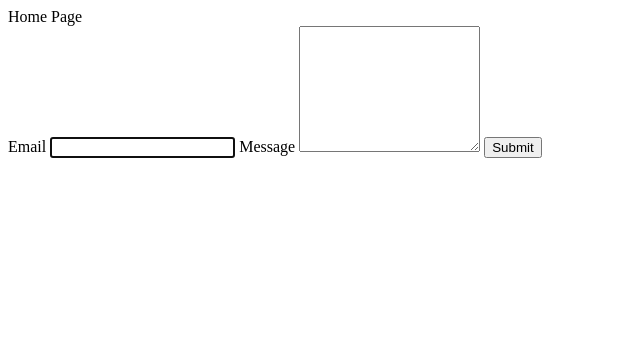
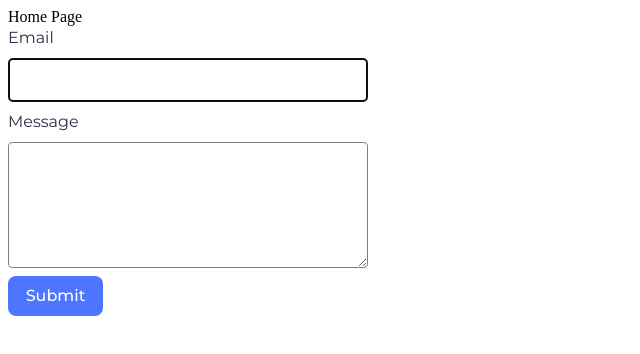
Before and after one commit to Rocketake/goit-js-hw-09, a website built with Vite: page src/2-form.html in a window 1280 px wide. Shown: the whole page, without its empty margins (0-640 px from the left). Built offline with nearby package versions, Linux system fonts and the light colour scheme.

Commit message:
almost-complete

```diff
--- a/src/2-form.html
+++ b/src/2-form.html
@@ -6,6 +6,10 @@
   <meta http-equiv="X-UA-Compatible" content="IE=edge" />
   <meta name="viewport" content="width=device-width, initial-scale=1.0" />
   <title>Form</title>
+  <link rel="preconnect" href="https://fonts.googleapis.com">
+  <link rel="preconnect" href="https://fonts.gstatic.com" crossorigin>
+  <link href="https://fonts.googleapis.com/css2?family=Montserrat:ital,wght@0,100..900;1,100..900&display=swap"
+    rel="stylesheet">
   <link rel="stylesheet" href="./css/styles.css" />
 </head>
 
--- a/src/css/styles.css
+++ b/src/css/styles.css
@@ -34,3 +34,49 @@
 .main-title {
   padding: 20px;
 }
+
+.feedback-form {
+  width: 360px;
+
+  display: flex;
+  flex-direction: column;
+  gap: 8px;
+
+  color: rgb(46, 47, 66);
+  font-family: Montserrat;
+  font-size: 16px;
+  font-weight: 400;
+  line-height: 24px;
+}
+
+.feedback-form label {
+  display: flex;
+  flex-direction: column;
+  gap: 8px;
+}
+
+.feedback-form label input {
+  border: 1px solid rgb(128, 128, 128);
+  border-radius: 4px;
+  height: 40px;
+}
+
+.feedback-form label textarea {
+  border: 1px solid rgb(128, 128, 128);
+  border-radius: 4px;
+}
+
+.feedback-form button {
+  padding: 8px 16px 8px 16px;
+  border-radius: 8px;
+  border: none;
+  background: rgb(78, 117, 255);
+  width: 95px;
+  height: 40px;
+
+  color: rgb(255, 255, 255);
+  font-family: Montserrat;
+  font-size: 16px;
+  font-weight: 500;
+  line-height: 24px;
+}
--- a/src/js/2-form.js
+++ b/src/js/2-form.js
@@ -1 +1,46 @@
-console.log('form');
+const formData = { email: '', message: '' };
+const form = document.querySelector('.feedback-form');
+
+const localStorageValue = localStorage.getItem('feedback-form-state') ?? '';
+
+if (localStorageValue === '') {
+  form.elements.email.value = localStorageValue;
+  form.elements.message.value = localStorageValue;
+  formData.email = localStorageValue;
+  formData.message = localStorageValue;
+} else {
+  const localStorageParse = JSON.parse(localStorageValue);
+  form.elements.email.value = localStorageParse.email;
+  form.elements.message.value = localStorageParse.message;
+  formData.email = localStorageParse.email;
+  formData.message = localStorageParse.message;
+}
+
+const handleInput = event => {
+  const targetName = event.target.name;
+  if (
+    targetName ===
+    Object.keys(formData)[Object.keys(formData).indexOf(targetName)]
+  ) {
+    formData[targetName] = event.target.value;
+    console.log(formData);
+  }
+  localStorage.setItem('feedback-form-state', JSON.stringify(formData));
+};
+
+form.addEventListener('input', handleInput);
+
+const handleSubmit = event => {
+  event.preventDefault();
+  if (formData.email && formData.message) {
+    console.log(formData);
+    localStorage.removeItem('feedback-form-state');
+    formData.email = '';
+    formData.message = '';
+    form.reset();
+  } else {
+    alert('Fill please all fields');
+  }
+};
+
+form.addEventListener('submit', handleSubmit);
```
